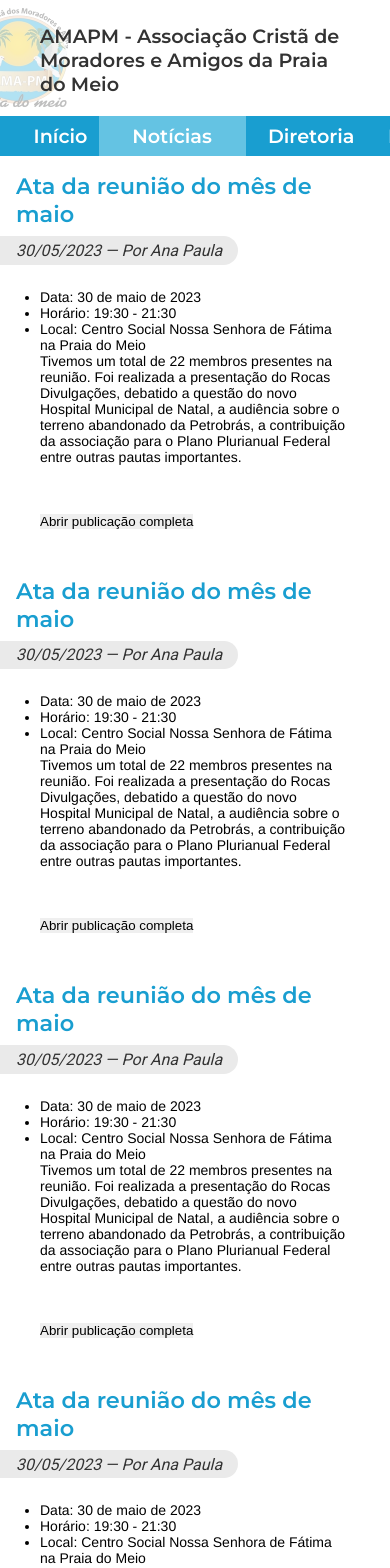
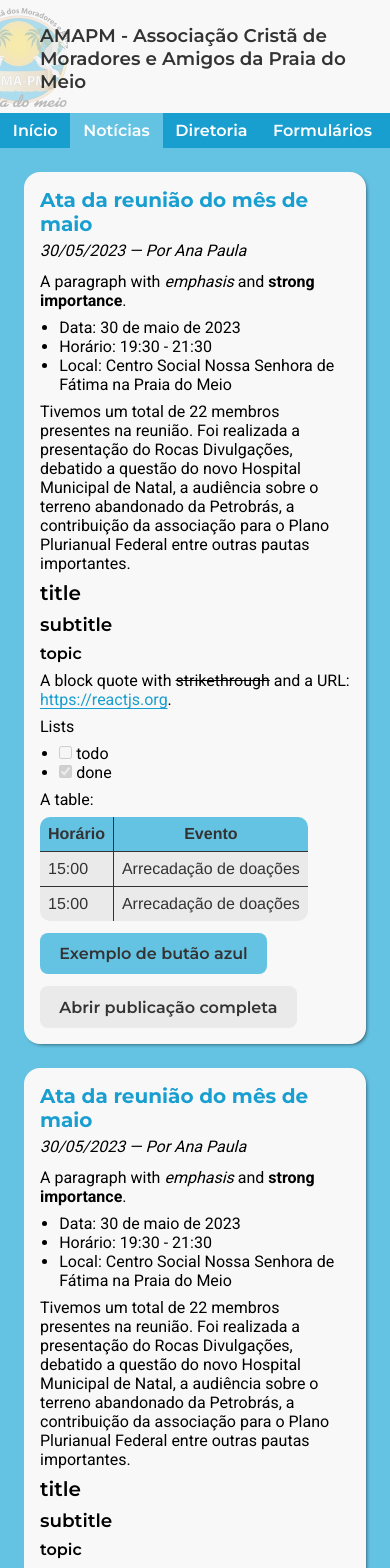
Before and after one commit to L-Marcel/amapm, a Next.js app: page /noticias in a window 390 px wide. Shown: the top 1568 px of the page. Built offline with nearby package versions, Linux system fonts and the light colour scheme.

Commit message:
feat: adicionando suporte a markdown nas notícias e alterando tamanhos do layout

```diff
--- a/app/globals.css
+++ b/app/globals.css
@@ -49,3 +49,17 @@ main {
 ::-webkit-scrollbar-thumb:hover {
   background: var(--blue);
 }
+
+@media (max-width: 950px) {
+  :root {
+    --3xl: 1.8rem;
+    --2xl: 1.6rem;
+    --xl: 1.4rem;
+    --lg: 1.3rem;
+    --md: 1.25rem;
+    --sm: 1.15rem;
+    --xs: 1rem;
+
+    font-size: 16px;
+  }
+}
--- a/app/noticias/index.module.scss
+++ b/app/noticias/index.module.scss
@@ -2,15 +2,17 @@
   section {
     display: flex;
     flex-direction: column;
-    gap: 1rem;
-    padding: 1.5rem 0;
+    gap: 1.5rem;
+    padding: 0 0 1.5rem 0;
   }
 }
 
 @media (max-width: 950px) {
   .container {
+    background-color: var(--light-blue);
+
     section {
-      padding: 0.5rem 0;
+      padding: 1.5rem 0;
     }
   }
 }
--- a/app/noticias/page.tsx
+++ b/app/noticias/page.tsx
@@ -2,14 +2,38 @@ import { Post } from "@/components/Post";
 import style from "./index.module.scss";
 
 export default function News() {
+  const markdown = `A paragraph with *emphasis* and **strong importance**.
+
+  - Data: 30 de maio de 2023
+  - Horário: 19:30 - 21:30
+  - Local: Centro Social Nossa Senhora de Fátima na Praia do Meio
+
+  Tivemos um total de 22 membros presentes na reunião. Foi realizada a presentação do Rocas Divulgações, debatido a questão do novo Hospital Municipal de Natal, a audiência sobre o terreno abandonado da Petrobrás, a contribuição da associação para o Plano Plurianual Federal entre outras pautas importantes.
+  # title
+  ## subtitle
+  ### topic
+
+  > A block quote with ~strikethrough~ and a URL: https://reactjs.org.
+
+  Lists
+  - [ ] todo
+  - [x] done
+
+  A table:
+
+  | Horário | Evento |
+  | - | - |
+  | 15:00 | Arrecadação de doações |
+  | 15:00 | Arrecadação de doações |
+  `
   return (
     <main className={style.container}>
       <section>
-        <Post content={{}}/>
-        <Post content={{}}/>
-        <Post content={{}}/>
-        <Post content={{}}/>
-        <Post content={{}}/>
+        <Post content={{ body: markdown }}/>
+        <Post content={{ body: markdown }}/>
+        <Post content={{ body: markdown }}/>
+        <Post content={{ body: markdown }}/>
+        <Post content={{ body: markdown }}/>
       </section>
     </main>
   );
--- a/components/Header/index.module.scss
+++ b/components/Header/index.module.scss
@@ -146,7 +146,7 @@
 
           li {
             font-family: var(--title);
-            font-size: var(--sm);
+            font-size: var(--xs);
             font-weight: 600;
             line-height: normal;
 
@@ -157,33 +157,15 @@
               display: flex;
               color: #FFF;
               text-decoration: none;
+              padding: 0.5rem 0.8rem;
 
               &[role="actived"] {
                 background-color: var(--light-blue);
-                padding: 0.5rem 2.1rem;
-              }
-
-              &:not([role="actived"]) {
-                padding: 0.5rem 1.4rem;
               }
 
               &:hover {
                 text-decoration: underline;
                 text-underline-offset: 3px;
-              }
-            }
-
-            &:first-of-type a {
-              padding-left: 2.1rem;
-              &:not([role="actived"]) {
-                padding-right: 0.7rem;
-              }
-            }
-
-            &:last-of-type a {
-              padding-right: 2.1rem;
-              &:not([role="actived"]) {
-                padding-left: 0.7rem;
               }
             }
           }
--- a/components/Post/index.module.scss
+++ b/components/Post/index.module.scss
@@ -1,65 +1,221 @@
 .container {
+  display: flex;
+  flex-direction: column;
+  gap: 0.75rem;
+  margin: 0rem 3rem;
+  padding: 1rem;
+  background-color: var(--white);
+  border-radius: 16px;
+
   header {
     display: flex;
-    align-items: center;
+    flex-direction: column;
+    gap: 5px;
 
     h3 {
-      max-width: 600px;
-      display: flex;
-      padding: 0.5rem 1rem 0.5rem 5rem;
-      border-top-right-radius: 32px;
-      border-bottom-right-radius: 32px;
-      background: var(--blue);
-      color: var(--white);
       font-family: var(--title);
       font-size: var(--md);
-      font-weight: 600;
-      line-height: normal;
-      z-index: 1;
+      color: var(--blue);
     }
 
     p {
+      font-family: var(--body);
+      font-size: var(--xs);
       font-style: italic;
-      font-family: var(--body);
-      color: var(--black);
-      font-size: var(--xs);
-      font-weight: 400;
-      padding: 0.3rem 1rem 0.3rem calc(10px + 1rem);
-      border-top-right-radius: 32px;
-      border-bottom-right-radius: 32px;
-      margin-left: -15px;
-      background-color: var(--light-blue);
     }
   }
 
-  main, footer {
-    padding: 1.5rem 5rem;
+  footer {
+    display: flex;
+    flex-wrap: wrap;
+    gap: 0.75rem;
+
+    a {
+      color: var(--black);
+      text-decoration: none;
+      padding: 0.7rem 1.2rem;
+      background-color: var(--gray);
+      font-family: var(--title);
+      font-weight: 600;
+      border-radius: 8px;
+      font-size: var(--xs);
+
+      &[role="blue"] {
+        background-color: var(--light-blue);
+      }
+
+      &:hover {
+        filter: brightness(0.9);
+      }
+    }
+  }
+}
+
+.markdown {
+  display: flex;
+  flex-direction: column;
+  gap: 0.5rem;
+
+  p, li, a {
+    font-size: var(--xs);
+    font-family: var(--body);
+  }
+
+  a {
+    color: var(--blue);
+    text-underline-offset: 3px;
+
+    &:hover {
+      color: var(--dark-blue);
+    }
+  }
+
+  h4 {
+    font-size: var(--md);
+    font-weight: 600;
+    font-family: var(--title);
+  }
+
+  h5 {
+    font-size: var(--sm);
+    font-weight: 600;
+    font-family: var(--title);
+  }
+
+  h6 {
+    font-weight: 600;
+    font-family: var(--title);
+    font-size: var(--xs);
+  }
+
+  ul {
+    li {
+      margin-left: 1.2rem;
+    }
+  }
+
+  input:checked {
+    color: var(--white);
+    background-color: var(--blue);
+  }
+
+  div[role="box"] {
+    display: table;
+    table-layout: fixed;
+    width: fit-content;
+    max-width: 100%;
+    border-radius: 10px;
+    overflow: hidden;
+
+    > div[role="table"] {
+      display: table-cell;
+      overflow-x: auto;
+      width: fit-content;
+
+      &::-webkit-scrollbar {
+        height: 8px;
+      }
+
+      &::-webkit-scrollbar-track {
+        background: var(--dark-blue);
+      }
+
+      &::-webkit-scrollbar-thumb {
+        background: var(--light-blue);
+      }
+
+      &::-webkit-scrollbar-thumb:hover {
+        background: var(--blue);
+      }
+    }
+  }
+
+  table {
+    color: var(--black);
+    border: 0;
+    font-size: var(--xs);
+    border-collapse: collapse;
+
+    thead, tfoot {
+      th {
+        background-color: var(--light-blue);
+      }
+    }
+
+    th, td {
+      padding: 0.5rem;
+      background-color: var(--gray);
+      border: 1px solid var(--black);
+    }
+
+    th {
+      border-top: 0;
+
+      &:first-of-type {
+        border-left: 0;
+      }
+
+      &:last-of-type {
+        border-right: 0;
+      }
+    }
+
+    td {
+      &:first-of-type {
+        border-left: 0;
+      }
+
+      &:last-of-type {
+        border-right: 0;
+      }
+    }
+
+    tr:last-of-type {
+      td {
+        border-bottom: 0;
+      }
+    }
   }
 }
 
 @media (max-width: 950px) {
   .container {
+    box-shadow: 2px 2px 5px -3px;
+    margin: 0rem 1.5rem;
+    background-color: var(--white);
+  }
+}
+
+
+@media (min-width: 1540px) {
+  .container {
     header {
-      flex-direction: column;
-      align-items: flex-start;
-
       h3 {
-        padding: 0.5rem 1rem;
-        background: transparent;
-        color: var(--blue);
+        font-size: var(--xl);
       }
 
       p {
-        padding: 0.3rem 1rem;
-        border-top-right-radius: 32px;
-        border-bottom-right-radius: 32px;
-        margin-left: 0;
-        background-color: var(--gray);
+        font-size: var(--md);
       }
     }
 
-    main, footer {
-      padding: 1.5rem 2.5rem;
+    footer {
+      a {
+        font-size: var(--md);
+      }
+    }
+  }
+  .markdown {
+    p, li, a, h6, table {
+      font-size: var(--md);
+    }
+
+    h4 {
+      font-size: var(--xl);
+    }
+
+    h5 {
+      font-size: var(--lg);
     }
   }
 }
--- a/components/Post/index.tsx
+++ b/components/Post/index.tsx
@@ -1,6 +1,10 @@
 import style from "./index.module.scss";
+import Markdown from "react-markdown";
+import remarkGfm from "remark-gfm";
 
-export type PostContent = {};
+export type PostContent = {
+  body: string;
+};
 
 interface PostProps {
   content: PostContent;
@@ -16,17 +20,29 @@ export function Post({ content }: PostProps) {
         <p>30/05/2023 — Por Ana Paula</p>
       </header>
       <main>
-        <ul>
-          <li><p>Data: 30 de maio de 2023</p></li>
-          <li><p>Horário: 19:30 - 21:30</p></li>
-          <li><p>Local: Centro Social Nossa Senhora de Fátima na Praia do Meio</p></li>
-        </ul>
-        <p>
-          Tivemos um total de 22 membros presentes na reunião. Foi realizada a presentação do Rocas Divulgações, debatido a questão do novo Hospital Municipal de Natal, a audiência sobre o terreno abandonado da Petrobrás, a contribuição da associação para o Plano Plurianual Federal entre outras pautas importantes.
-        </p>
+        <Markdown
+          className={style.markdown}
+          children={content.body}
+          remarkPlugins={[remarkGfm]}
+          components={{
+            "h1": "h4",
+            "h2": "h5",
+            "h3": "h6",
+            table: ({ ...rest }) => {
+              return (
+                <div role="box">
+                  <div role="table">
+                    <table {...rest}/>
+                  </div>
+                </div>
+              );
+            }
+          }}
+        />
       </main>
       <footer>
-        <button>Abrir publicação completa</button>
+        <a href="#" role="blue">Exemplo de butão azul</a>
+        <a href="#">Abrir publicação completa</a>
       </footer>
     </article>
   );
--- a/package.json
+++ b/package.json
@@ -17,6 +17,8 @@
     "next": "13.4.10",
     "react": "18.2.0",
     "react-dom": "18.2.0",
+    "react-markdown": "^8.0.7",
+    "remark-gfm": "^3.0.1",
     "sass": "^1.64.0",
     "typescript": "5.1.6"
   }
--- a/styles/estilo.css
+++ b/styles/estilo.css
@@ -1,7 +1,6 @@
 @charset "UTF-8";
 
 body {
-	background-color: #ffffff;
 	color:black;
 	font: 14px 'Helvetica Neue', Arial, Helvetica;
 }
```
Also changed, not shown: 1 other file (tests, documents, lock files or other folders).
